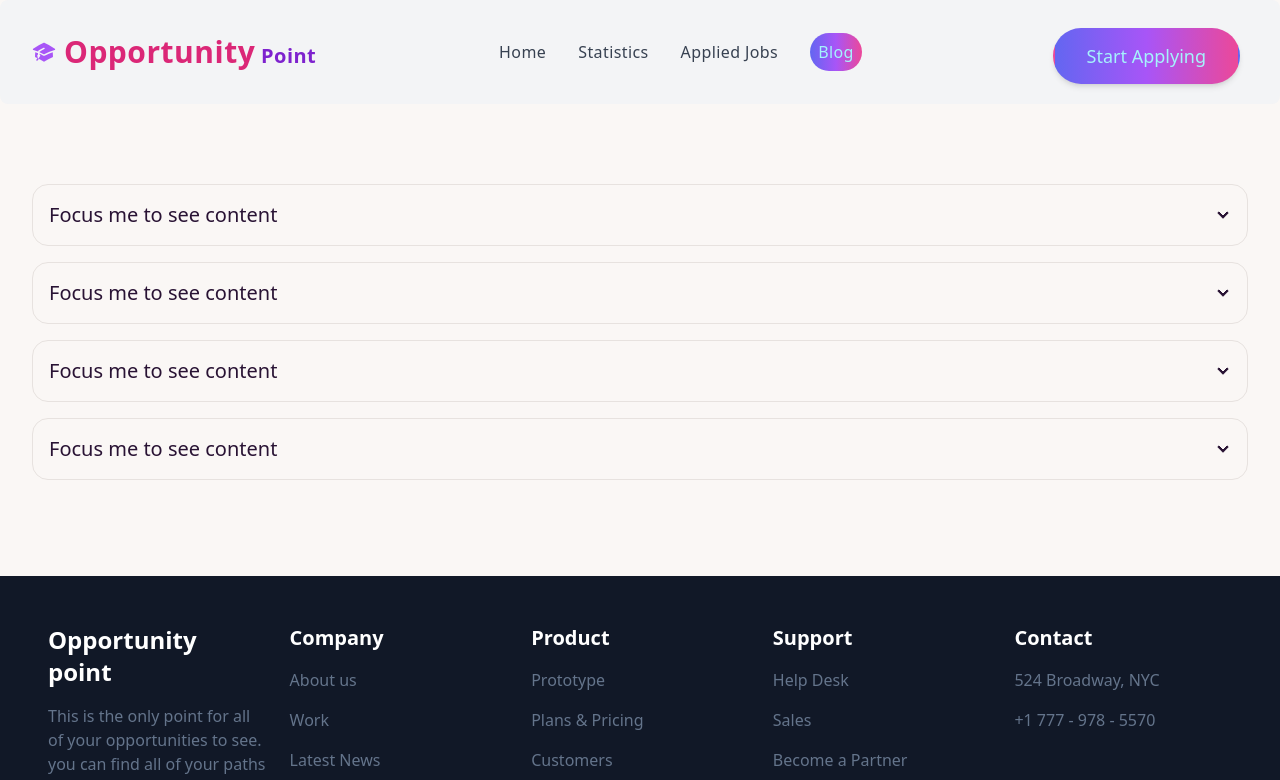
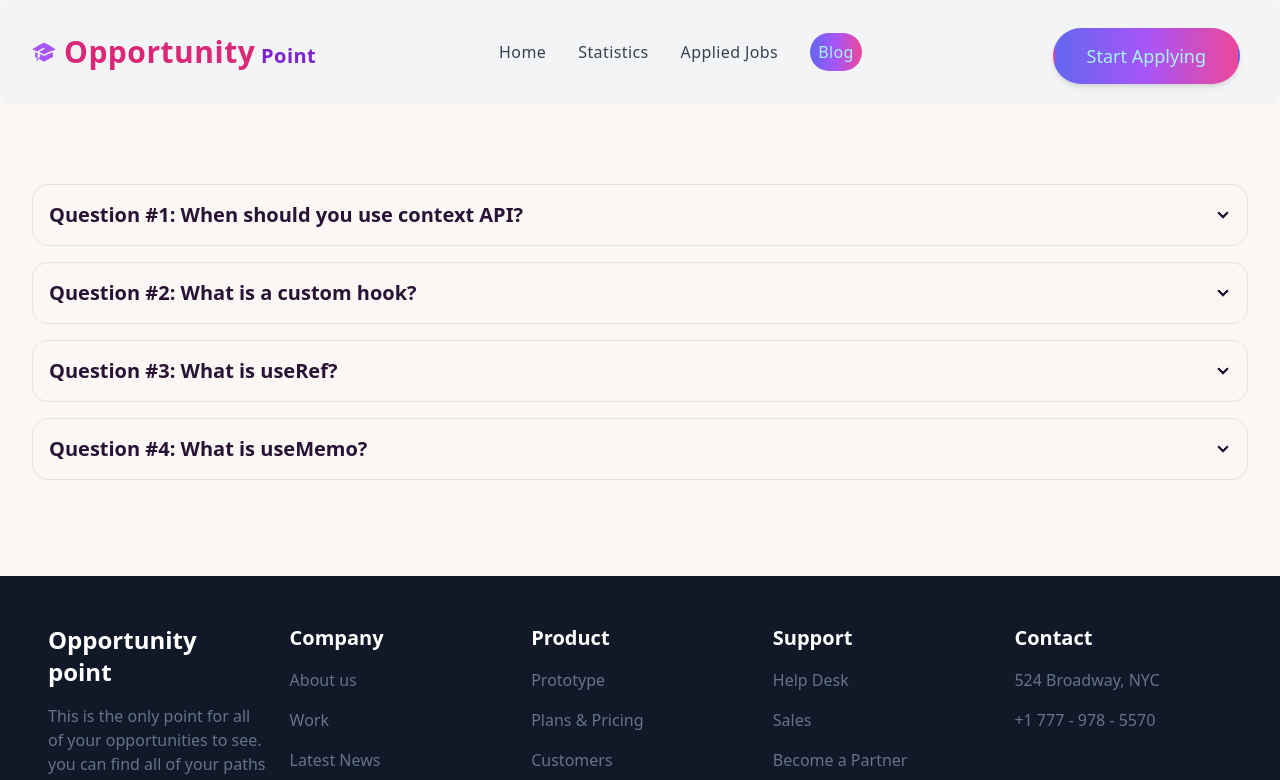
Before and after one commit to Astro177/Opprtunity-Point, a React (Vite) app: page /blog in a window 1280 px wide. Shown: the top 780 px of the page. Built offline with nearby package versions, Linux system fonts and the light colour scheme.

Commit message:
blogs added

```diff
--- a/src/assets/components/Blogs.jsx
+++ b/src/assets/components/Blogs.jsx
@@ -7,44 +7,62 @@ const Blogs = () => {
         tabIndex={0}
         className="collapse collapse-arrow border border-base-300 bg-base-100 rounded-box mb-4"
       >
-        <div className="collapse-title text-xl font-medium">
-          Focus me to see content
+        <div className="collapse-title text-xl font-bold">
+          Question #1: When should you use context API?
         </div>
         <div className="collapse-content">
-          <p>tabIndex={0} attribute is necessary to make the div focusable</p>
+          <p className="font-semibold">
+            Ans: Context API is mainly used to make a certain data accessible to
+            many component in many different level. It is an extremely efficient
+            method to pass a data. Context API makes it super easy to send a
+            data to all of the component.
+          </p>
         </div>
       </div>
       <div
         tabIndex={0}
         className="collapse collapse-arrow border border-base-300 bg-base-100 rounded-box mb-4"
       >
-        <div className="collapse-title text-xl font-medium">
-          Focus me to see content
+        <div className="collapse-title text-xl font-bold">
+          Question #2: What is a custom hook?
         </div>
         <div className="collapse-content">
-          <p>tabIndex={0} attribute is necessary to make the div focusable</p>
+          <p className="font-semibold">
+            Ans: Custom hook is reusable is a function which can be used for
+            adding specific functionality in react application. A developer can
+            make his own hook based on the functionality he needs.
+          </p>
         </div>
       </div>
       <div
         tabIndex={0}
         className="collapse collapse-arrow border border-base-300 bg-base-100 rounded-box mb-4"
       >
-        <div className="collapse-title text-xl font-medium">
-          Focus me to see content
+        <div className="collapse-title text-xl font-bold">
+          Question #3: What is useRef?
         </div>
         <div className="collapse-content">
-          <p>tabIndex={0} attribute is necessary to make the div focusable</p>
+          <p className="font-semibold">
+            Ans: The useRef Hook is a built in react hook. It allows you to
+            insert values between renders. It can be used to store a mutable
+            value that does not cause a re-render when updated
+          </p>
         </div>
       </div>
       <div
         tabIndex={0}
         className="collapse collapse-arrow border border-base-300 bg-base-100 rounded-box mb-4"
       >
-        <div className="collapse-title text-xl font-medium">
-          Focus me to see content
+        <div className="collapse-title text-xl font-bold">
+          Question #4: What is useMemo?
         </div>
         <div className="collapse-content">
-          <p>tabIndex={0} attribute is necessary to make the div focusable</p>
+          <p className="font-semibold">
+            Ans: The useMemo hook is a built in react hook that allows you to
+            returns a memoized value of a passed in resource-intensive function.
+            It is very useful in optimizing the performance of a React component
+            by eliminating repeating heavy computations.
+          </p>
         </div>
       </div>
     </div>
```
